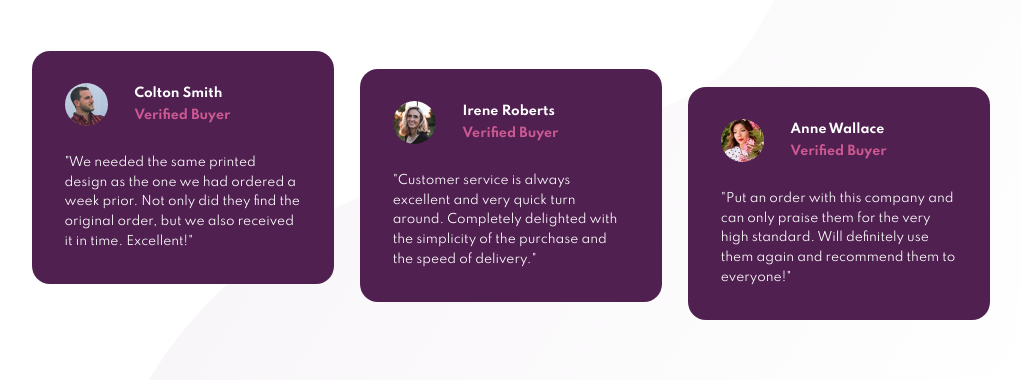
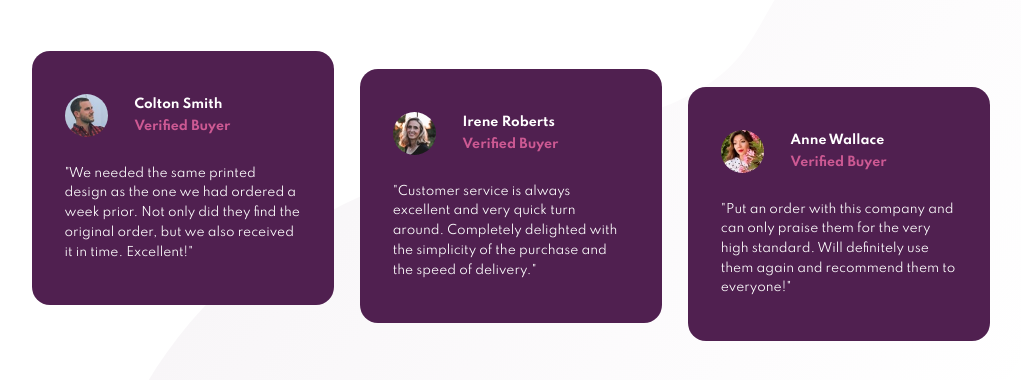
Before and after one commit to HernanChoquo161Dev/FEM-SocialProofSection, a plain HTML site: page index.html in a window 1280 px wide. Shown: the part 380-760 px from the top of the page, without its empty margins (129-1150 px from the left). Drawn offline with Linux system fonts and the light colour scheme.

Commit message:
add changes opinions section - CSS

```diff
--- a/css/style.css
+++ b/css/style.css
@@ -138,11 +138,11 @@ body {
   color: var(--color-background);
   width: 32%;
 
+  padding: 4.8rem 3.6rem;
   border-radius: 2rem;
 }
 .user-info {
-  padding: 3rem 3.6rem;
-  padding-top: 3.6rem;
+  padding-bottom: 3rem;
 
   display: flex;
   align-items: center;
@@ -169,9 +169,6 @@ body {
   font-size: 136%;
   font-weight: 400;
   line-height: 2.2rem;
-
-  padding: 0 3.6rem;
-  padding-bottom: 3.6rem;
 }
 /*CSS - Opionions component - Modifiers*/
 .user-opinion--margin {
@@ -286,10 +283,10 @@ body {
     flex-basis: auto;
 
     margin: 0;
+    padding: 8rem 6rem;
     margin-bottom: 4rem;
   }
   .user-info {
-    padding: 8rem 6rem;
     padding-bottom: 4rem;
   }
   .user-info__image {
@@ -301,9 +298,6 @@ body {
   .user-opinion__text {
     font-size: 2.8rem;
     line-height: 4.2rem;
-
-    padding: 0 6rem;
-    padding-bottom: 8rem;
   }
 }
 @media screen and (max-width: 620px) {
```
